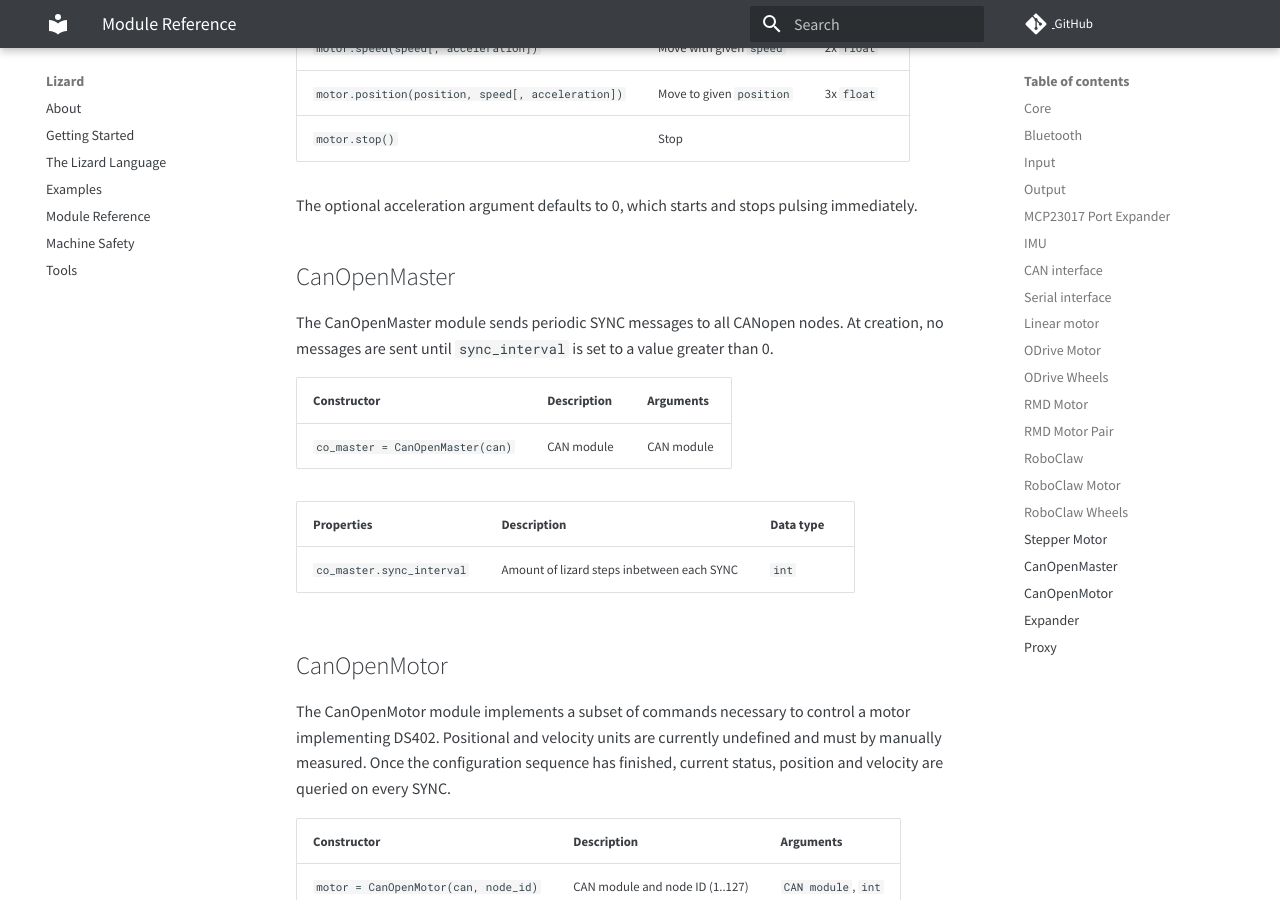
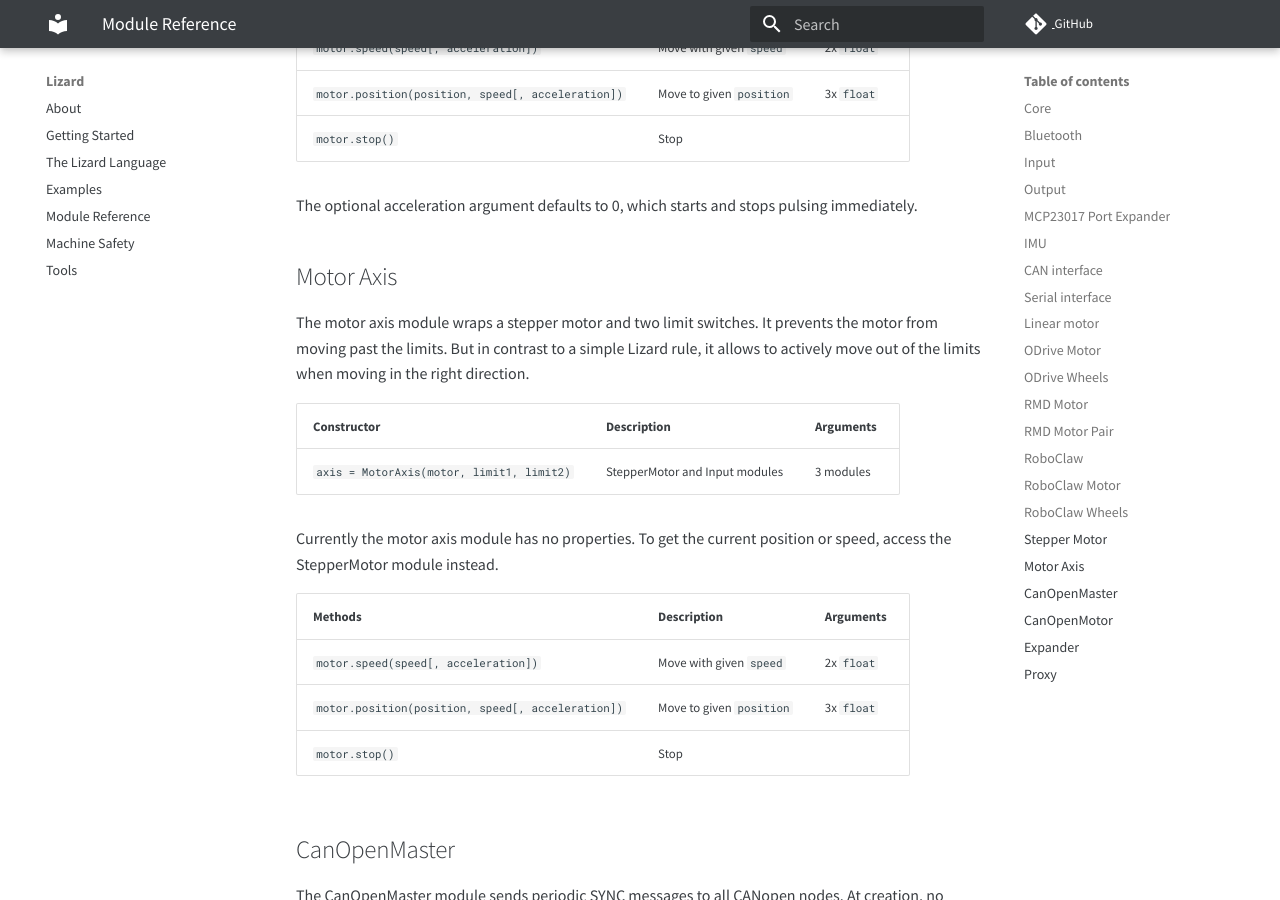
Before and after one commit to zauberzeug/lizard, an MkDocs documentation site: the page built from docs/module_reference.md, in a window 1280 px wide and 900 px high, scrolled down 14135 px. Built offline with MkDocs 1.6.1 and Material for MkDocs 9.7.7, drawn with Linux system fonts in a browser that asks for light colours; comment, search, counter and statistics services are not loaded.

Commit message:
add documentation

```diff
--- a/docs/module_reference.md
+++ b/docs/module_reference.md
@@ -428,6 +428,25 @@ When using multiple stepper motors, they can be set to different values to avoid
 
 The optional acceleration argument defaults to 0, which starts and stops pulsing immediately.
 
+## Motor Axis
+
+The motor axis module wraps a stepper motor and two limit switches.
+It prevents the motor from moving past the limits.
+But in contrast to a simple Lizard rule, it allows to actively move out of the limits when moving in the right direction.
+
+| Constructor                               | Description                    | Arguments |
+| ----------------------------------------- | ------------------------------ | --------- |
+| `axis = MotorAxis(motor, limit1, limit2)` | StepperMotor and Input modules | 3 modules |
+
+Currently the motor axis module has no properties.
+To get the current position or speed, access the StepperMotor module instead.
+
+| Methods                                           | Description              | Arguments  |
+| ------------------------------------------------- | ------------------------ | ---------- |
+| `motor.speed(speed[, acceleration])`              | Move with given `speed`  | 2x `float` |
+| `motor.position(position, speed[, acceleration])` | Move to given `position` | 3x `float` |
+| `motor.stop()`                                    | Stop                     |            |
+
 ## CanOpenMaster
 
 The CanOpenMaster module sends periodic SYNC messages to all CANopen nodes. At creation, no messages are sent until `sync_interval` is set to a value greater than 0.
```
